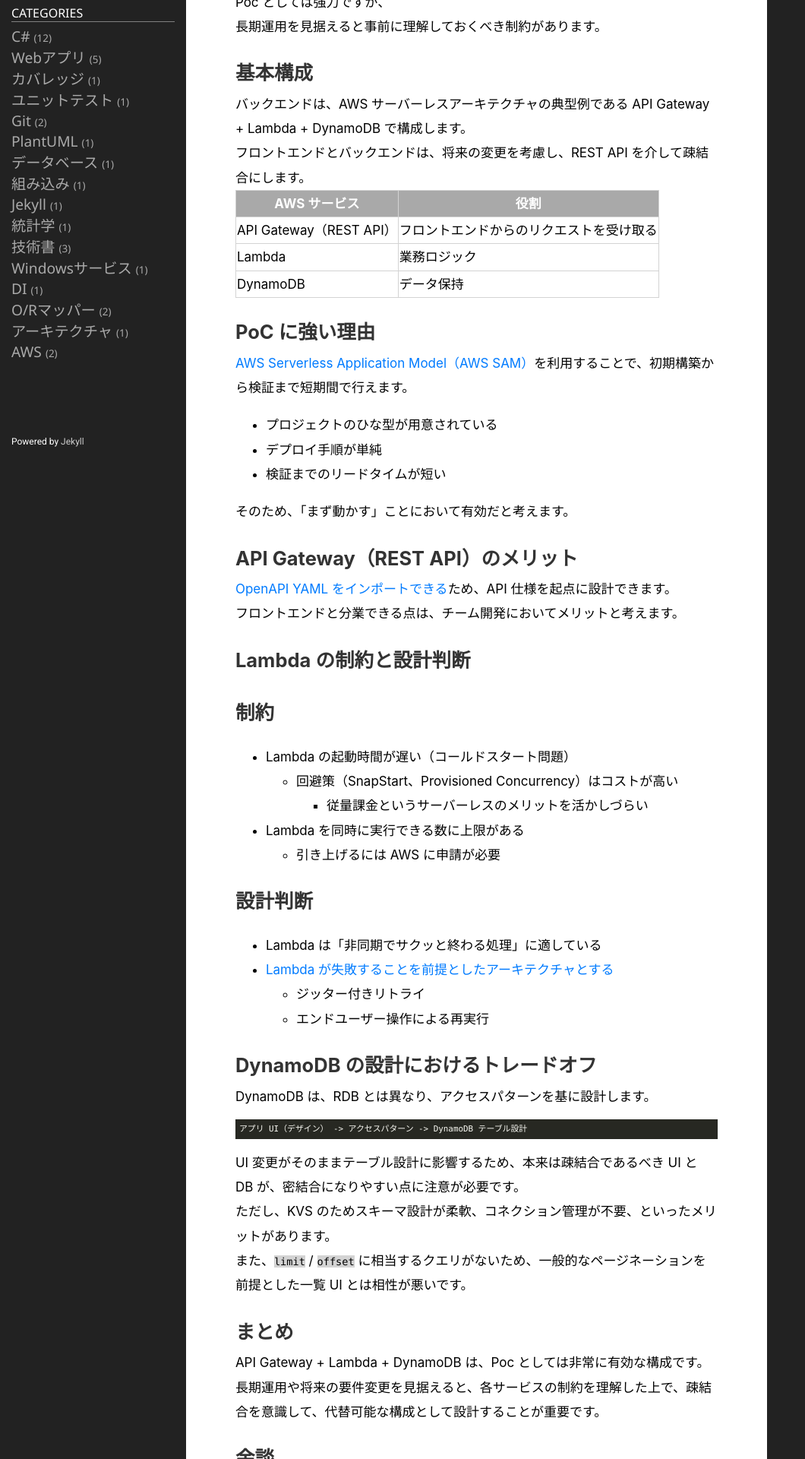
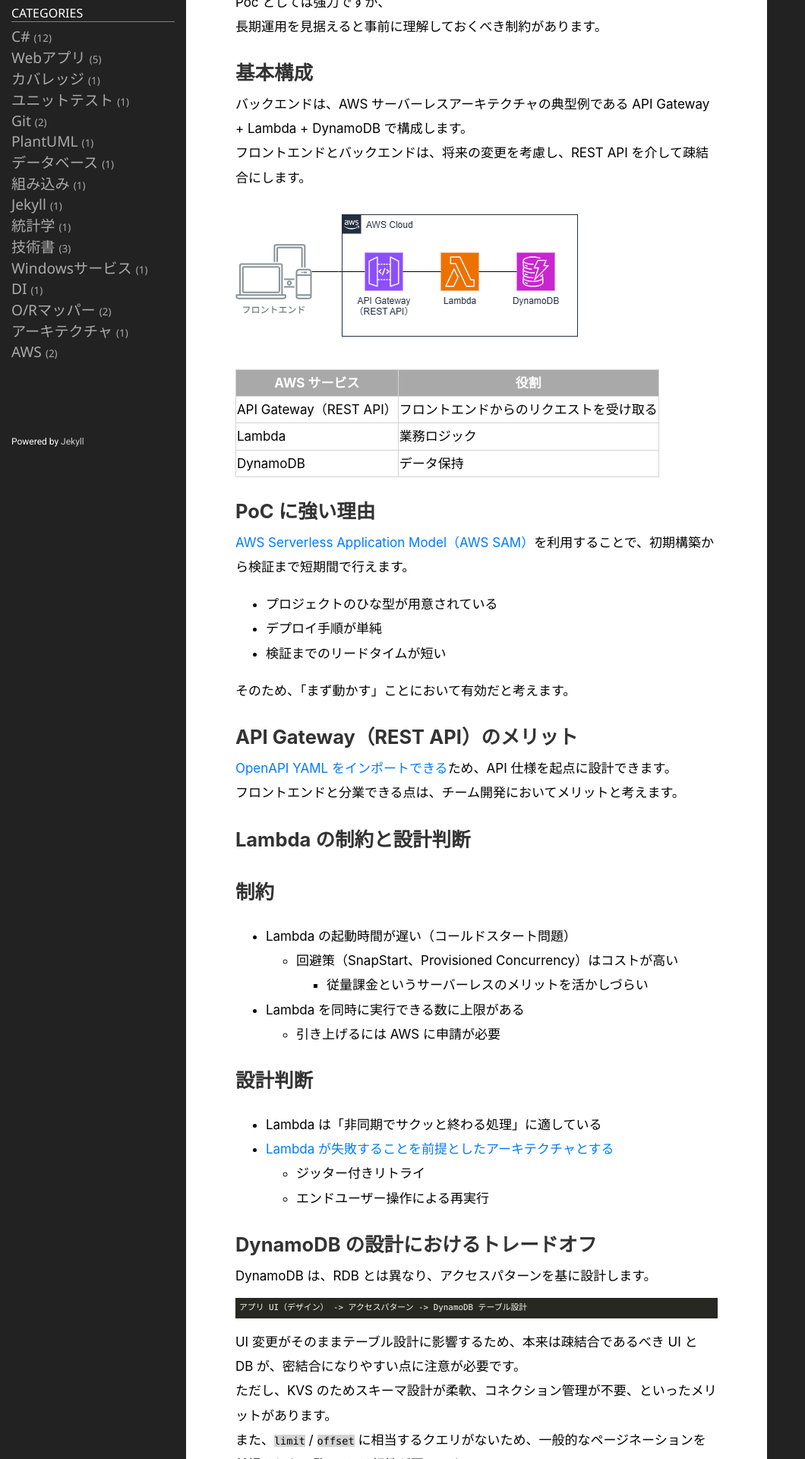
Before and after one commit to tatsuichi/blog, a Jekyll site: the page built from _posts/2026-01-02-AWSサーバーレス鉄板構成（API Gateway + Lambda + DynamoDB）の設計上の注意点.md, in a window 1280 px wide. Shown: the part 379-2299 px from the top of the page at 76% size, without its empty margins (0-1060 px from the left). Built offline with Jekyll 4.4.1, drawn with Linux system fonts in a browser that asks for light colours.

Commit message:
図の挿入

```diff
--- a/_posts/2026-01-02-AWSサーバーレス鉄板構成（API Gateway + Lambda + DynamoDB）の設計上の注意点.md
+++ b/_posts/2026-01-02-AWSサーバーレス鉄板構成（API Gateway + Lambda + DynamoDB）の設計上の注意点.md
@@ -14,7 +14,12 @@ API Gateway + Lambda + DynamoDB は [AWS サーバーレスアーキテクチャ
 # 基本構成
 
 バックエンドは、AWS サーバーレスアーキテクチャの典型例である API Gateway + Lambda + DynamoDB で構成します。<br>
-フロントエンドとバックエンドは、将来の変更を考慮し、REST API を介して疎結合にします。
+フロントエンドとバックエンドは、将来の変更を考慮し、REST API を介して疎結合にします。<br>
+<br>
+
+![AWSサーバーレスアーキテクチャ](/blog/assets/img/2026-01-02/AWSサーバーレスアーキテクチャ.drawio.png)
+<br>
+<br>
 
 | AWS サービス            | 役割                                     |
 | ----------------------- | ---------------------------------------- |
```
Also changed, not shown: assets/img/2026-01-02/AWSサーバーレスアーキテクチャ.drawio.png (renamed from assets/img/AWSサーバーレスアーキテクチャ.drawio.png).
